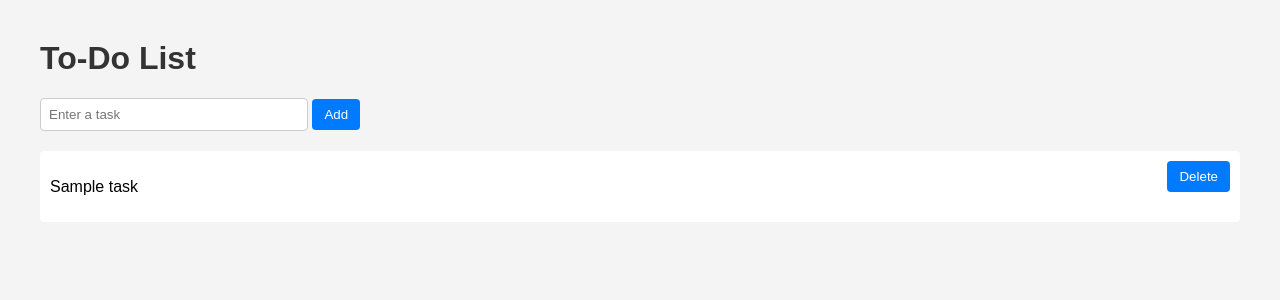
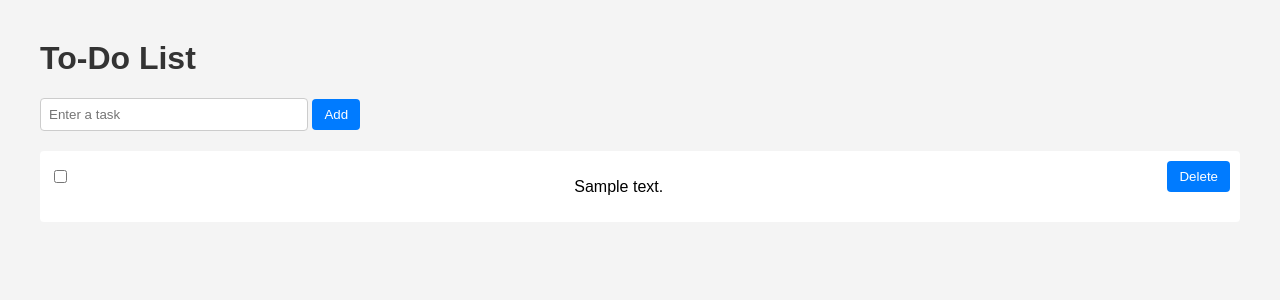
Before and after one commit to zakiyahalfaruq/todo-app, a Flask app: template templates/index.html in a window 1280 px wide. Shown: the top 300 px of the page. Run offline with Flask 3, Linux system fonts and the light colour scheme; the template is opened without the code that fills it: most values are stand-ins (such as "Sample title", 1, 10 or a date in 2020).

Commit message:
Added task completeion toggle with checkbox and style

```diff
--- a/app.py
+++ b/app.py
@@ -10,9 +10,9 @@ def index():
 
 @app.route('/add', methods=['POST'])
 def add_task():
-    task = request.form.get('task')
-    if task:
-        tasks.append(task)
+    task_text = request.form.get('task')
+    if task_text:
+        tasks.append({'text': task_text, 'completed': False})
     return redirect(url_for('index'))
 
 @app.route('/delete/<int:task_index>', methods=['POST'])
@@ -21,5 +21,11 @@ def delete_task(task_index):
         tasks.pop(task_index)
     return redirect(url_for('index'))
 
+@app.route('/toggle/<int:task_index>', methods=['POST'])
+def toggle_task(task_index):
+    if 0 <= task_index < len(tasks):
+        tasks[task_index]['completed'] = not tasks[task_index]['completed']
+    return redirect(url_for('index'))
+
 if __name__ == '__main__':
     app.run(debug=True)
--- a/static/style.css
+++ b/static/style.css
@@ -46,3 +46,8 @@ li {
     justify-content: space-between;
     align-items: center;
 }
+
+.completed {
+    text-decoration: line-through;
+    color: #999;
+}
--- a/templates/index.html
+++ b/templates/index.html
@@ -14,8 +14,11 @@
 
     <ul>
         {% for task in tasks %}
-            <li>
-                {{ task }}
+            <li class="{% if task.completed %}completed{% endif %}">
+                <form action="/toggle/{{ loop.index0 }}" method="POST" style="display:inline;">
+                    <input type="checkbox" onchange="this.form.submit()" {% if task.completed %}checked{% endif %}>
+                </form>
+                {{ task.text }}
                 <form action="/delete/{{ loop.index0 }}" method="POST" style="display:inline;">
                     <button type="submit">Delete</button>
                 </form>
```
